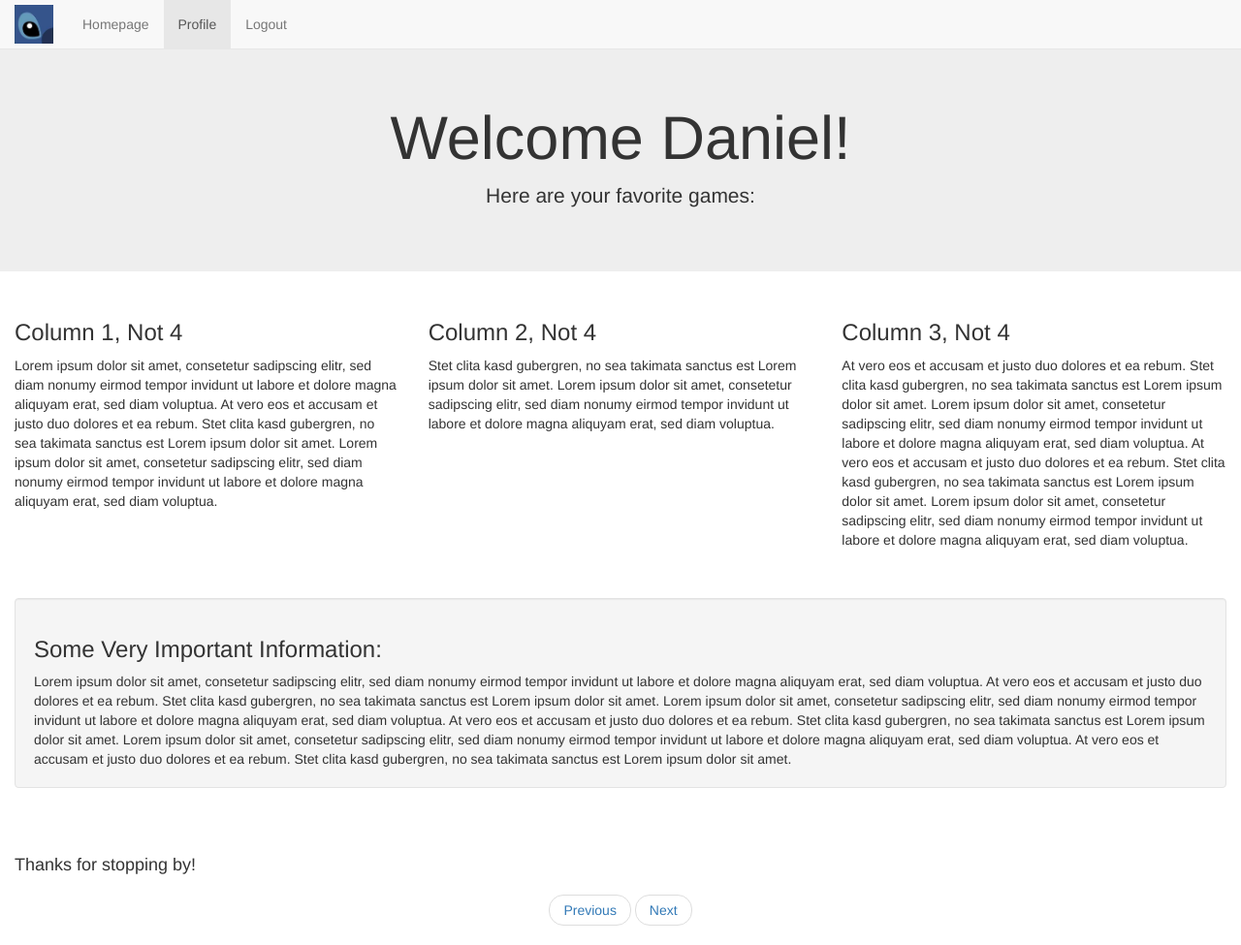
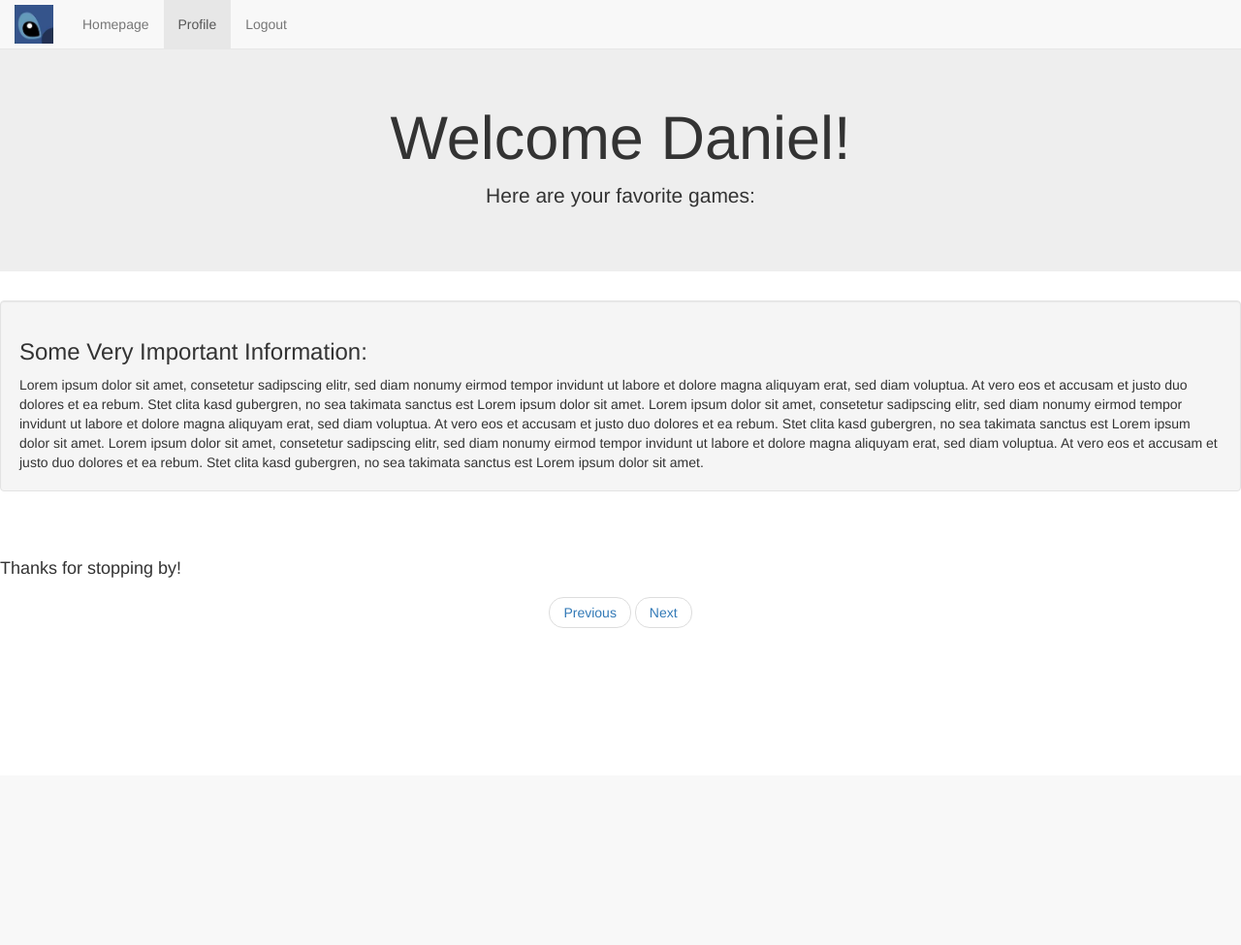
Before and after one commit to ThisIsMyNick/Stitch, a Flask app: template templates/profile.html in a window 1280 px wide. Shown: the whole page at 97% size. After the commit the page ends 648 px from the top, so only its background shows below. Run offline with Flask 2, Linux system fonts and the light colour scheme; the template is opened without the code that fills it, so the values that code supplies are empty.

```diff
--- a/static/css/overwrite.css
+++ b/static/css/overwrite.css
@@ -2,3 +2,7 @@
 	padding-top: 5px;
 	padding-bottom: 5px;
 }
+
+.right {
+
+}
--- a/templates/profile.html
+++ b/templates/profile.html
@@ -19,7 +19,7 @@
         <ul class="nav navbar-nav">
           <li><a href="#">Homepage</a></li>
           <li class="active"><a href="#">Profile</a></li>
-          <li><a href="#">Logout</a></li>
+          <li class="right"><a href="#">Logout</a></li>
         </ul>
       </div>
     </nav>
@@ -29,24 +29,6 @@
       <h1>Welcome Daniel!</h1>
       <p>Here are your favorite games:</p>
     </div>
-
-    <div class="container-fluid">
-      <div class="row">
-	<div class="col-sm-4">
-	  <h3>Column 1, Not 4</h3>
-	  <p> Lorem ipsum dolor sit amet, consetetur sadipscing elitr, sed diam nonumy eirmod tempor invidunt ut labore et dolore magna aliquyam erat, sed diam voluptua. At vero eos et accusam et justo duo dolores et ea rebum. Stet clita kasd gubergren, no sea takimata sanctus est Lorem ipsum dolor sit amet. Lorem ipsum dolor sit amet, consetetur sadipscing elitr, sed diam nonumy eirmod tempor invidunt ut labore et dolore magna aliquyam erat, sed diam voluptua.</p>
-	</div>
-	<div class="col-sm-4">
-	  <h3>Column 2, Not 4</h3>
-	  <p>Stet clita kasd gubergren, no sea takimata sanctus est Lorem ipsum dolor sit amet. Lorem ipsum dolor sit amet, consetetur sadipscing elitr, sed diam nonumy eirmod tempor invidunt ut labore et dolore magna aliquyam erat, sed diam voluptua.</p>
-	</div>
-	<div class="col-sm-4">
-	  <h3>Column 3, Not 4</h3>
-	  <p>At vero eos et accusam et justo duo dolores et ea rebum. Stet clita kasd gubergren, no sea takimata sanctus est Lorem ipsum dolor sit amet. Lorem ipsum dolor sit amet, consetetur sadipscing elitr, sed diam nonumy eirmod tempor invidunt ut labore et dolore magna aliquyam erat, sed diam voluptua. At vero eos et accusam et justo duo dolores et ea rebum. Stet clita kasd gubergren, no sea takimata sanctus est Lorem ipsum dolor sit amet. Lorem ipsum dolor sit amet, consetetur sadipscing elitr, sed diam nonumy eirmod tempor invidunt ut labore et dolore magna aliquyam erat, sed diam voluptua.</p>
-	</div>
-	</div>
-
-    <br><br>
 
     <div class="well">
         <h3>Some Very Important Information:</h3>
```
